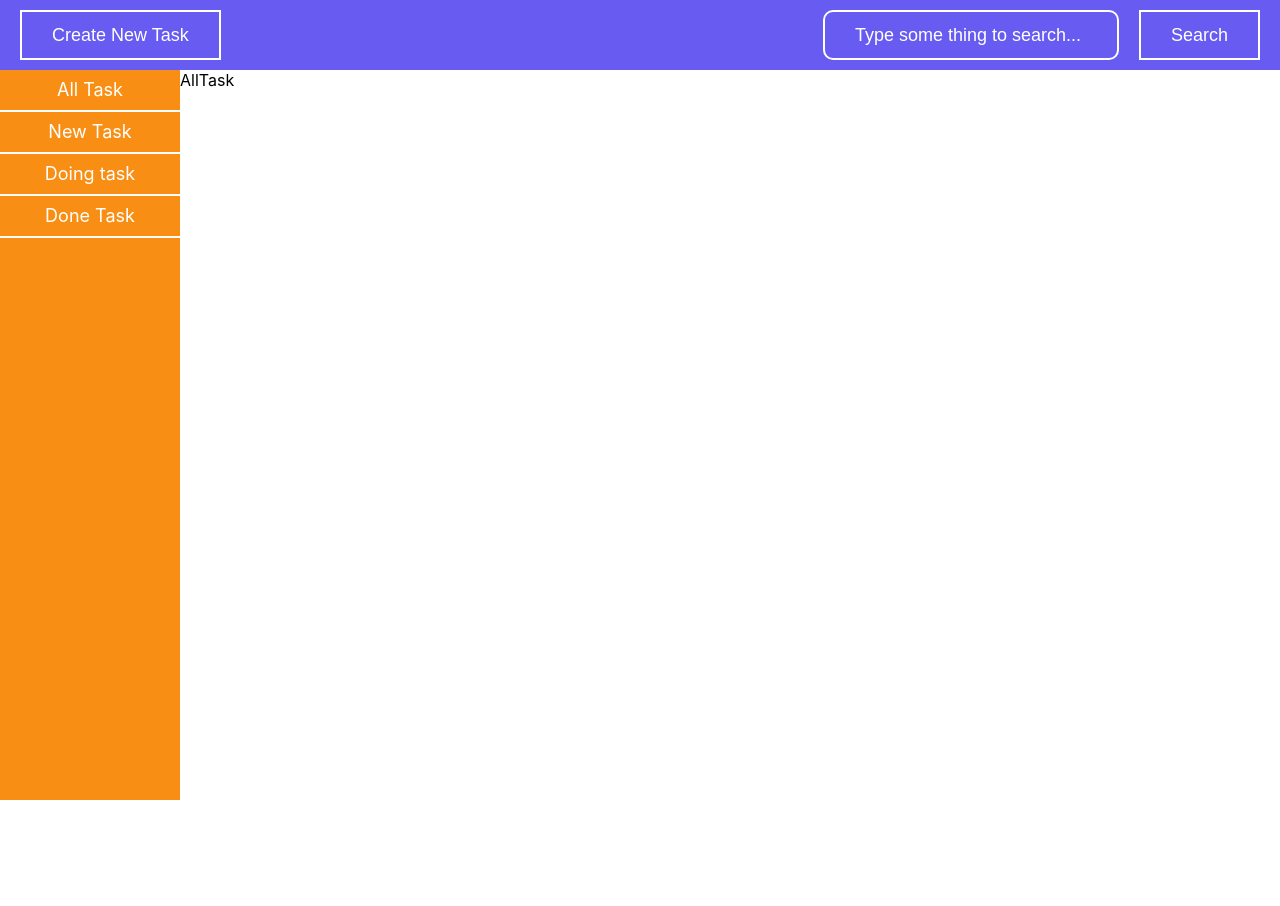
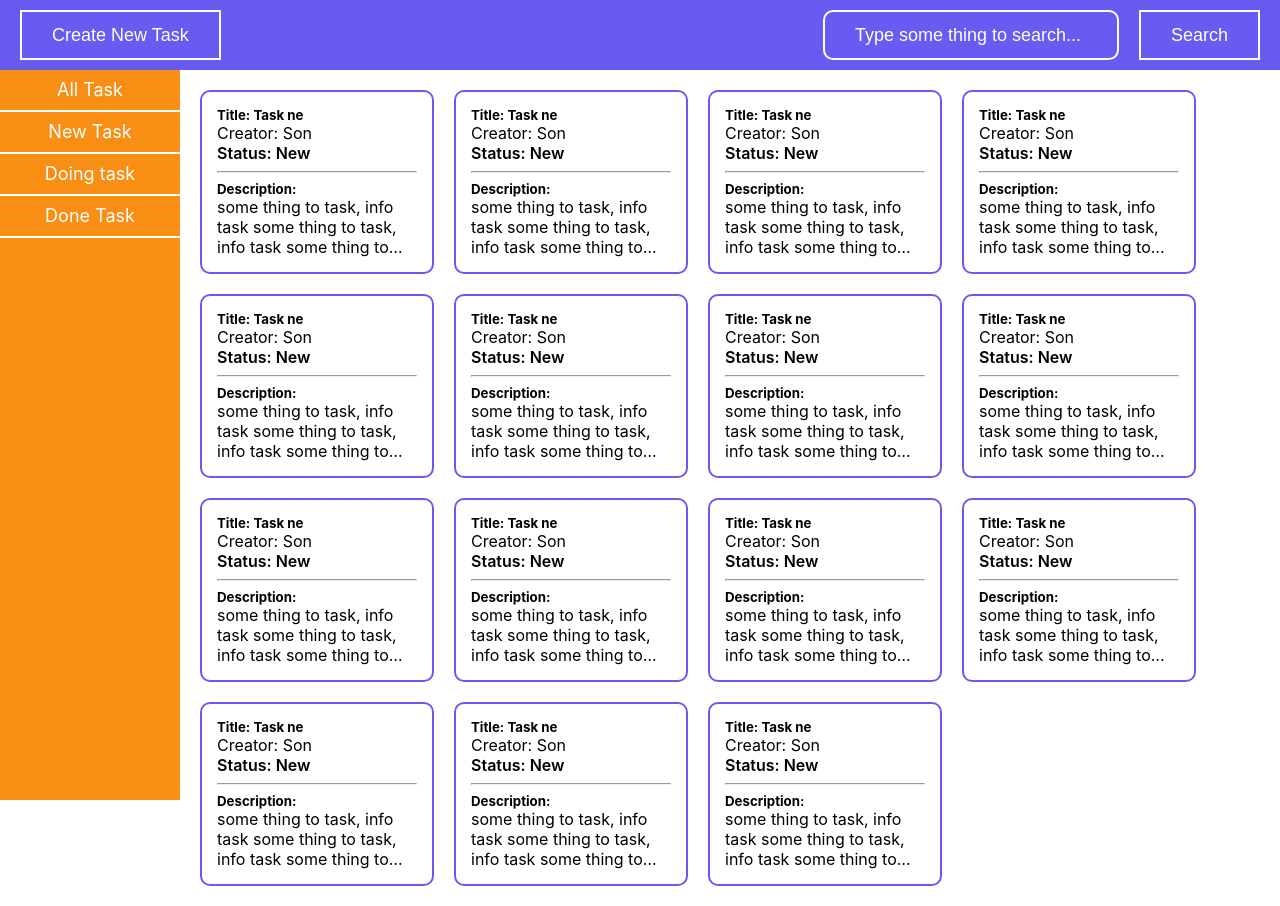
Before and after one commit to AnhSon-DHSPDHDN/assignment-2, a React (Create React App) app: page / in a window 1280 px wide. Before the commit the page ends 800 px from the top, so only its background shows below. Built offline with nearby package versions, Linux system fonts and the light colour scheme.

Commit message:
add ui card

```diff
--- /dev/null
+++ b/src/components/card/index.js
@@ -0,0 +1,15 @@
+import React from 'react'
+import './style.scss'
+
+export default function Card() {
+  return (
+    <div className='card-container'>
+      <h5>Title: Task ne</h5>
+      <p>Creator: Son</p>
+      <p className='status'>Status: New</p>
+      <hr />
+      <h5>Description: </h5>
+      <p className='description'>some thing to task, info task some thing to task, info task some thing to task, info task some thing to task, info task</p>
+    </div>
+  )
+}
--- /dev/null
+++ b/src/components/card/style.scss
@@ -0,0 +1,21 @@
+.card-container{
+  max-width: 200px;
+  height: 150px;
+  border: 2px solid #675BF1;
+  border-radius: 10px;
+  padding: 15px;
+  h5, p{
+    margin: 0;
+  }
+  .status{
+    font-weight: 600;
+  }
+  .description{
+    max-height: 64px;
+    overflow: hidden;
+    text-overflow: ellipsis;
+    display: -webkit-box;
+    -webkit-line-clamp: 3;
+    -webkit-box-orient: vertical;
+  }
+}
--- a/src/components/sidebar/style.scss
+++ b/src/components/sidebar/style.scss
@@ -2,6 +2,9 @@
   width: 180px;
   background-color: #F88F14;
   height: calc(100vh - 70px);
+  flex-basis: 180px;
+	flex-grow: 0;
+	flex-shrink: 0;
   ul{
     margin: 0;
     list-style: none;
--- a/src/pages/allTask/index.js
+++ b/src/pages/allTask/index.js
@@ -1,7 +1,25 @@
 import React from 'react'
+import Card from '../../components/card'
+import './style.scss'
 
 export default function AllTask() {
   return (
-    <div>AllTask</div>
+    <div className='all-task'>
+      <Card />
+      <Card />
+      <Card />
+      <Card />
+      <Card />
+      <Card />
+      <Card />
+      <Card />
+      <Card />
+      <Card />
+      <Card />
+      <Card />
+      <Card />
+      <Card />
+      <Card />
+    </div>
   )
 }
--- /dev/null
+++ b/src/pages/allTask/style.scss
@@ -0,0 +1,7 @@
+.all-task{
+  padding: 20px;
+  height: max-content;
+  display: flex;
+  flex-wrap: wrap;
+  gap: 20px;
+}
```
Also changed, not shown: src/components/panigation/index.js (added, +7 -0 lines).
